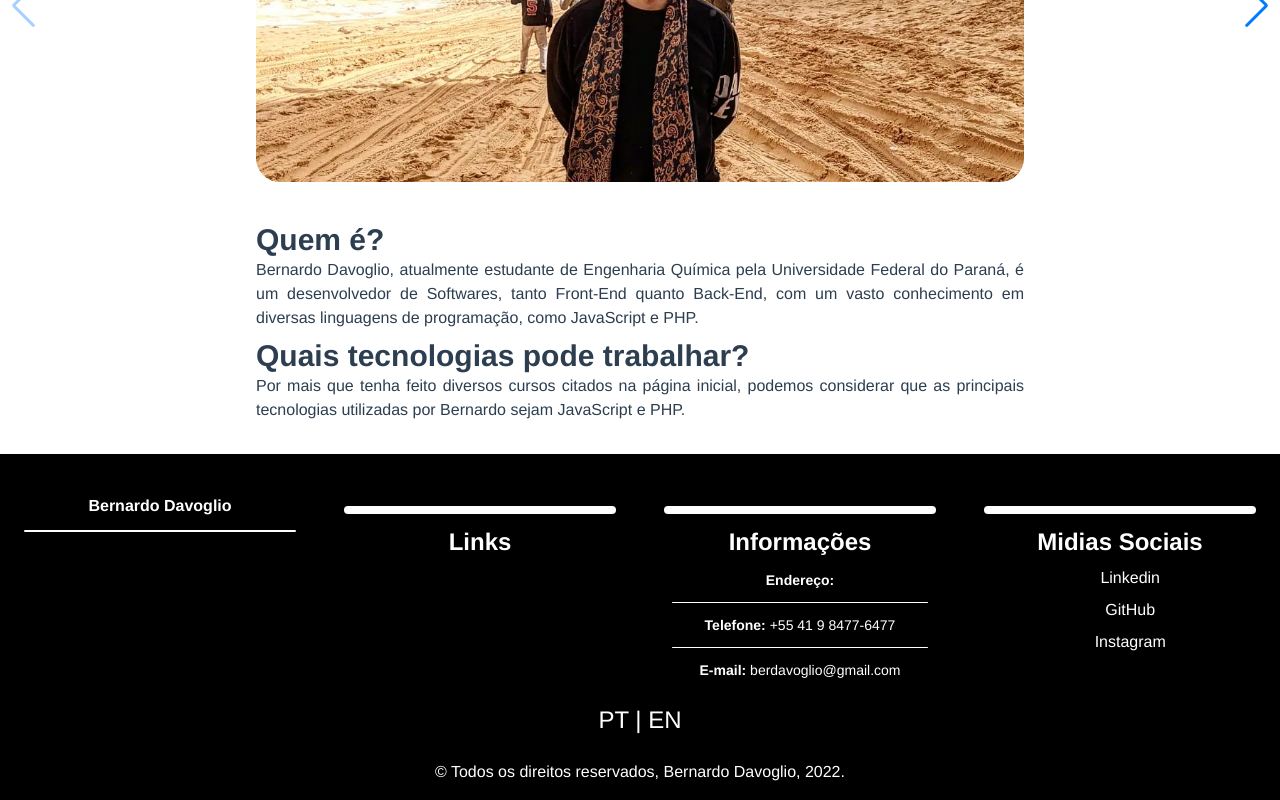
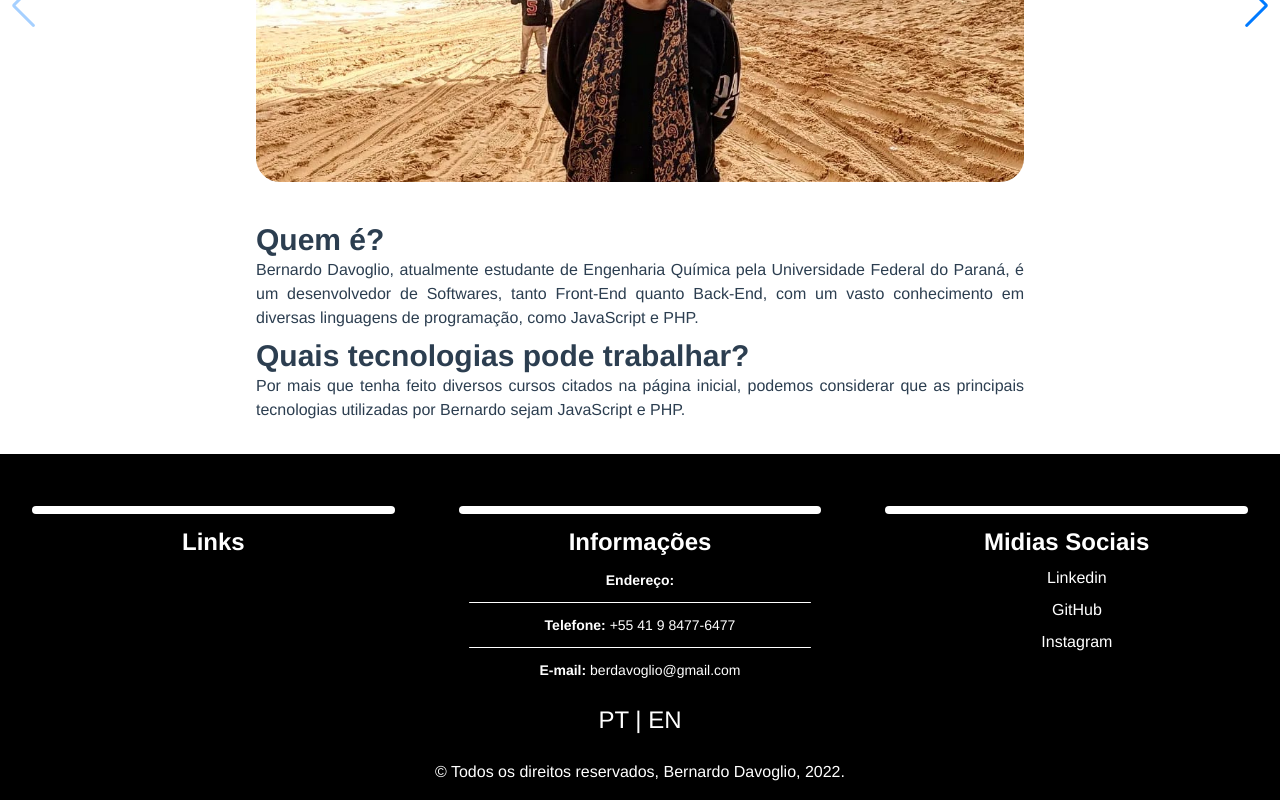
Before and after one commit to BerDavoglio/portfolio_front_v1, a Vue app: page /about in a window 1280 px wide. Shown: the part 300-1100 px from the top of the page. Built offline with nearby package versions, Linux system fonts and the light colour scheme; some icons are missing.

Commit message:
Removed PartOne from Footer

```diff
--- a/src/components/footers/FooterComponent.vue
+++ b/src/components/footers/FooterComponent.vue
@@ -4,8 +4,7 @@
   <div>
     <div :className="[
       'bg-black w-full pt-10 grid text-white '
-      + (this.windowWidth > 768 ? 'grid-cols-4' : 'grid-cols-2')]">
-      <part-one></part-one>
+      + (this.windowWidth > 768 ? 'grid-cols-3' : 'grid-cols-1')]">
       <part-two></part-two>
       <part-three></part-three>
       <part-four></part-four>
@@ -22,7 +21,7 @@
 </template>
 
 <script>
-import PartOne from './PartOne.vue';
+// import PartOne from './PartOne.vue';
 import PartTwo from './PartTwo.vue';
 import PartThree from './PartThree.vue';
 import PartFour from './PartFour.vue';
@@ -30,7 +29,7 @@ import PartFour from './PartFour.vue';
 export default {
   name: 'FooterComponent',
   components: {
-    PartOne,
+    // PartOne,
     PartTwo,
     PartThree,
     PartFour,
--- a/src/components/footers/PartOne.vue
+++ b/src/components/footers/PartOne.vue
@@ -1,5 +1,6 @@
 <template>
   <div>
+    <div class="bg-white h-2 w-[85%] mx-auto my-3 rounded-md"></div>
     <div class="mx-auto max-w-[10rem] whitespace-normal font-extrabold">
       Bernardo Davoglio</div>
     <div class="bg-white h-0.5 w-[85%] mx-auto my-3 rounded-md"></div>
```
